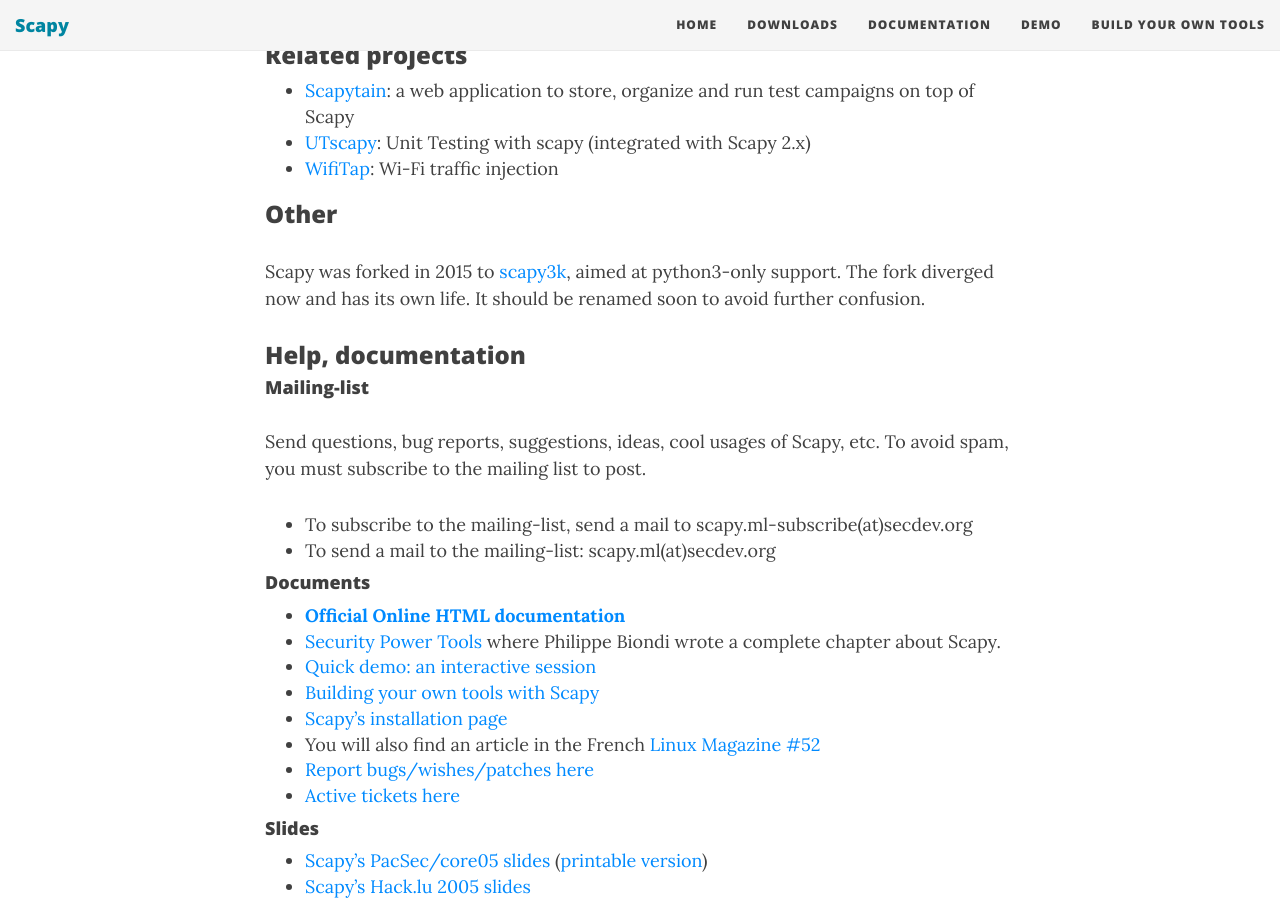
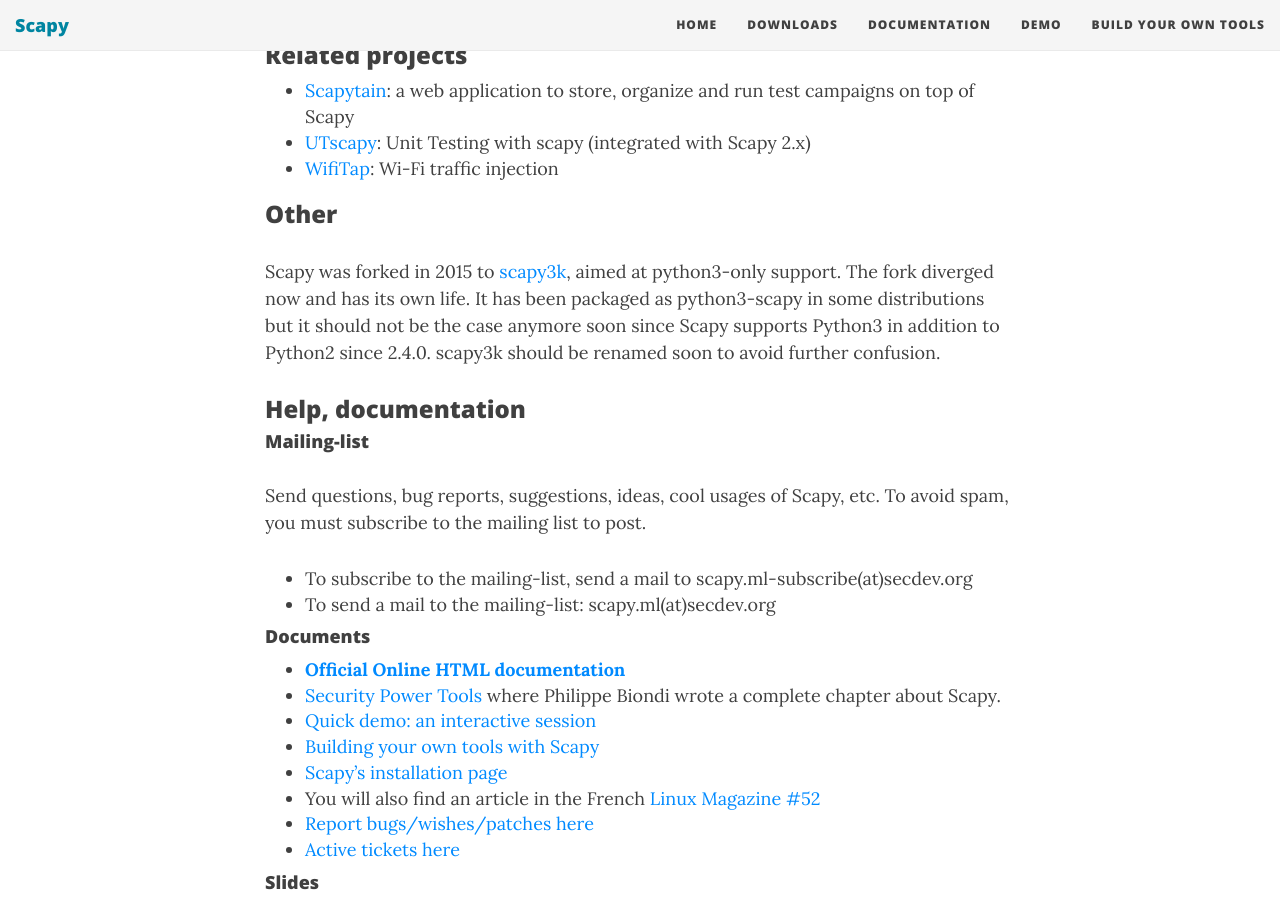
Before and after one commit to secdev/secdev.github.io, a Jekyll site: the page built from index.md, in a window 1280 px wide and 900 px high, scrolled down 2437 px. Built offline with Jekyll 4.4.1, drawn with Linux system fonts in a browser that asks for light colours; nearby versions of some CDN libraries; the list of posts is cut into pages by our own code.

Commit message:
Add remark on python3-scapy packages

```diff
--- a/index.md
+++ b/index.md
@@ -77,7 +77,9 @@
 
 ### Other
 
-Scapy was forked in 2015 to [scapy3k](https://github.com/phaethon/scapy), aimed at python3-only support. The fork diverged now and has its own life. It should be renamed soon to avoid further confusion.
+Scapy was forked in 2015 to [scapy3k](https://github.com/phaethon/scapy), aimed at python3-only support. The fork diverged now and has its own life.
+It has been packaged as python3-scapy in some distributions but it should not be the case anymore soon since Scapy supports Python3 in addition to Python2 since 2.4.0.
+scapy3k should be renamed soon to avoid further confusion.
 
 ### Help, documentation
 
```
